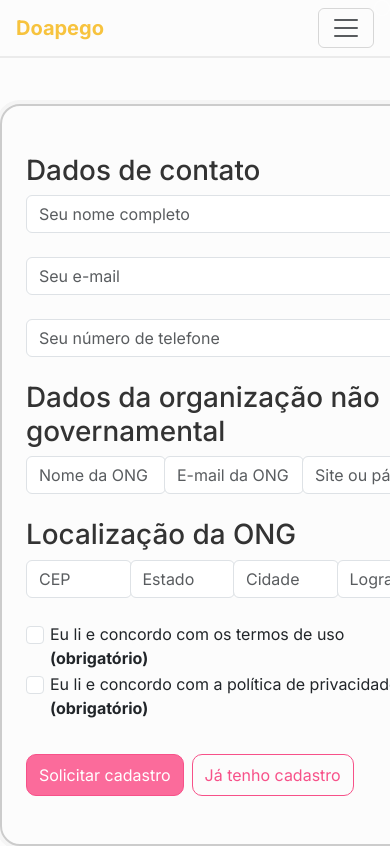
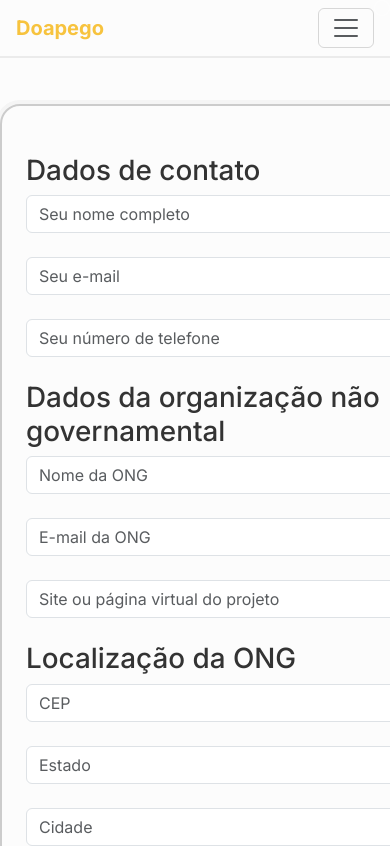
Before and after one commit to Camilazinha/doapego_tcc, a React (Create React App) app in the folder doapego-react/: page /register in a window 390 px wide. Shown: the top 846 px of the page. Built offline with nearby package versions, Linux system fonts and the light colour scheme.

Commit message:
Correção da responsividade

```diff
--- a/doapego-react/src/components/Register.jsx
+++ b/doapego-react/src/components/Register.jsx
@@ -20,41 +20,41 @@ function Parceiros () {
       <h1>Dados de contato</h1>
       <div className="row gx-lg-5 align-items-center mb-3">
 
-        <div className="col col-md-11 col-lg-3 mb-4 my-lg-4">
+        <div className="col-11 col-lg-3 mb-4 my-lg-4">
           <input type="text" className="inputs required form-control" placeholder="Seu nome completo" aria-label="Seu nome completo" required oninput="nameValidate()" />
         </div>
-        <div className="col-md-11 col-lg-3 mb-4 my-lg-4">
+        <div className="col-11 col-lg-3 mb-4 my-lg-4">
           <input type="email" className="form-control" placeholder="Seu e-mail" aria-label="Seu e-mail" required />
         </div>
-        <div className="col col-md-11 col-lg-3 mb-4 my-lg-4">
+        <div className="col-11 col-lg-3 mb-4 my-lg-4">
           <input type="text" className="form-control" placeholder="Seu número de telefone" aria-label="Seu número de telefone" required />
         </div>
 
         <h1>Dados da organização não governamental</h1>
-        <div className="col col-md-11 col-lg-3 mb-4 my-lg-4">
+        <div className="col-11 col-lg-3 mb-4 my-lg-4">
           <input type="text" className="form-control" placeholder="Nome da ONG" aria-label="Nome da ONG" required />
         </div>
-        <div className="col col-md-11 col-lg-3 mb-4 my-lg-4">
+        <div className="col-11 col-lg-3 mb-4 my-lg-4">
           <input type="email" className="form-control" placeholder="E-mail da ONG" aria-label="E-mail da ONG" required />
         </div>
-        <div className="col col-md-11 col-lg-3 mb-4 my-lg-4">
+        <div className="col-11 col-lg-3 mb-4 my-lg-4">
           <input type="text" className="form-control" required placeholder="Site ou página virtual do projeto" />
         </div>
 
 
         <h1>Localização da ONG</h1>
-        <div className="col col-md-11 col-lg-1 mb-4 my-lg-4">
+        <div className="col-11 col-lg-1 mb-4 my-lg-4">
           <input type="text" className="form-control" id="validationDefault05" placeholder="CEP" required />
         </div>
 
-        <div className="col col-md-11 col-lg-2 mb-4 my-lg-4">
+        <div className="col-11 col-lg-2 mb-4 my-lg-4">
           <input type="text" className="form-control" id="EstadoONG" placeholder="Estado" required />
         </div>
 
-        <div className="col col-md-11 col-lg-2 mb-4 my-lg-4">
+        <div className="col-11 col-lg-2 mb-4 my-lg-4">
           <input type="text" className="form-control" id="CidadeONG" placeholder="Cidade" required />
         </div>
-        <div className="col col-md-11 col-lg-4 mb-4 my-lg-4">
+        <div className="col-11 col-lg-4 mb-4 my-lg-4">
           <input type="text" className="form-control" id="LogradouroONG" placeholder="Logradouro" required />
         </div>
 
```
